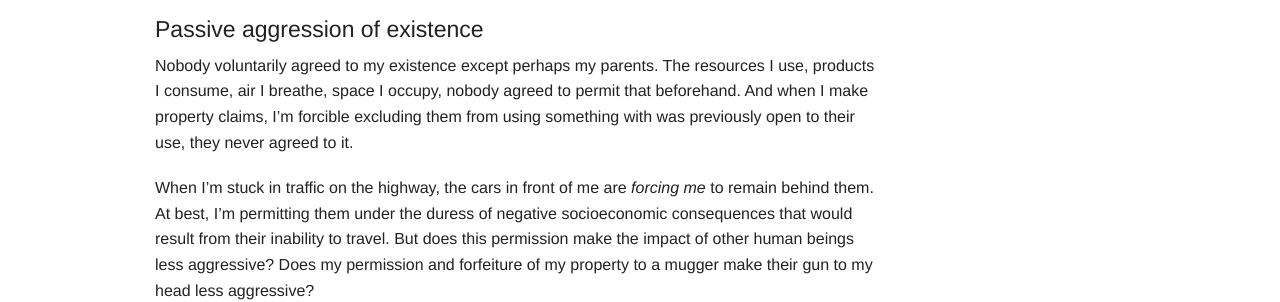
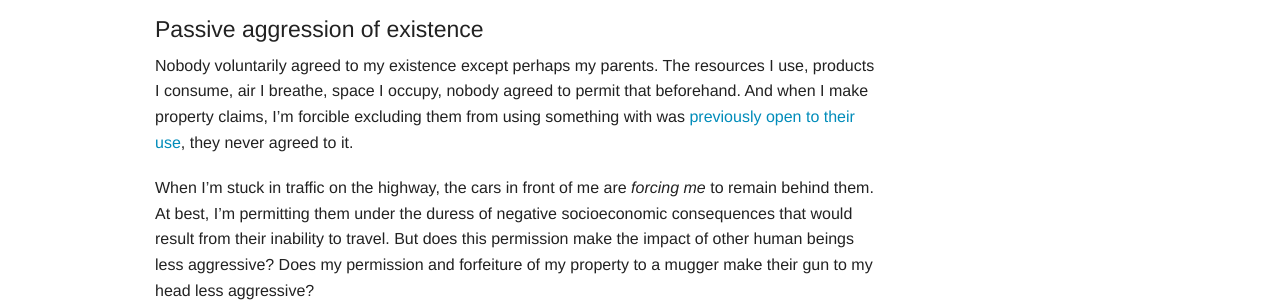
Before and after one commit to Cruel/individualist-blog, a Jekyll site: the page built from _posts/2015-3-10-everything-is-aggression.md, in a window 1280 px wide. Shown: the part 1778-2080 px from the top of the page. Built offline with Jekyll 4.4.1, drawn with Linux system fonts in a browser that asks for light colours; nearby versions of some CDN libraries; comment, search, counter and statistics services are not loaded; part of the change alters nothing that is shown.

```diff
--- a/_posts/2015-3-10-everything-is-aggression.md
+++ b/_posts/2015-3-10-everything-is-aggression.md
@@ -36,7 +36,7 @@ Why is threatening with force the only means of making something involuntary? Wh
 
 ####Passive aggression of existence
 
-Nobody voluntarily agreed to my existence except perhaps my parents. The resources I use, products I consume, air I breathe, space I occupy, nobody agreed to permit that beforehand. And when I make property claims, I'm forcible excluding them from using something with was previously open to their use, they never agreed to it.
+Nobody voluntarily agreed to my existence except perhaps my parents. The resources I use, products I consume, air I breathe, space I occupy, nobody agreed to permit that beforehand. And when I make property claims, I'm forcible excluding them from using something with was [previously open to their use](/assets/imgs/capitalism-tree-comic.jpg), they never agreed to it.
 
 When I'm stuck in traffic on the highway, the cars in front of me are *forcing me* to remain behind them. At best, I'm permitting them under the duress of negative socioeconomic consequences that would result from their inability to travel. But does this permission make the impact of other human beings less aggressive? Does my permission and forfeiture of my property to a mugger make their gun to my head less aggressive?
 
```
Also changed, not shown: assets/imgs/capitalism-tree-comic.jpg (added).
